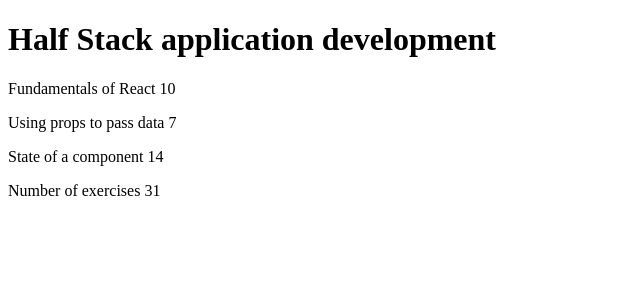
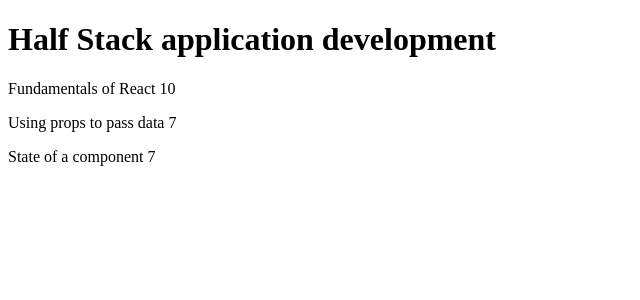
Before and after one commit to JohnKarima/helsinki22, a React (Create React App) app in the folder part1/: page / in a window 1280 px wide. Shown: the top 300 px of the page, without its empty margins (0-640 px from the left). Built offline with nearby package versions, Linux system fonts and the light colour scheme.

Commit message:
1.3. Implemented the use of objects in the application

```diff
--- a/part1/src/App.js
+++ b/part1/src/App.js
@@ -1,34 +1,55 @@
-const Header = (props) => {
-  return <h1>{props.course}</h1>
-}
+// const Header = (props) => {
+//   return <h1>{props.course}</h1>
+// }
 
-const Part = (props) => {
-  return (
-    <p>
-      {props.partName} {props.exerciseNumber}
-    </p>
-  )
-}
-const Content = (props) => {
-  return (
-    <p>
-      <Part partName="Fundamentals of React" exerciseNumber={10} />
-      <Part partName="Using props to pass data" exerciseNumber={7} />
-      <Part partName="State of a component" exerciseNumber={14} />
-    </p>
-  )
-}
+// const Part = (props) => {
+//   return (
+//     <p>
+//       {props.partName} {props.exerciseNumber}
+//     </p>
+//   )
+// }
+// const Content = (props) => {
+//   return (
+//     <p>
+//       <Part partName="Fundamentals of React" exerciseNumber={10} />
+//       <Part partName="Using props to pass data" exerciseNumber={7} />
+//       <Part partName="State of a component" exerciseNumber={14} />
+//     </p>
+//   )
+// }
 
-const Total = (props) => {
-  return <p>Number of exercises {props.totalNumber}</p>
-}
+// const Total = (props) => {
+//   return <p>Number of exercises {props.totalNumber}</p>
+// }
 
 const App = () => {
+  const course = 'Half Stack application development'
+  const part1 = {
+    name: 'Fundamentals of React',
+    exercises: 10,
+  }
+  const part2 = {
+    name: 'Using props to pass data',
+    exercises: 7,
+  }
+  const part3 = {
+    name: 'State of a component',
+    exercises: 14,
+  }
+
   return (
     <div>
-      <Header course="Half Stack application development" />
-      <Content />
-      <Total totalNumber={10 + 7 + 14} />
+      <h1>{course}</h1>
+      <p>
+        {part1.name} {part1.exercises}
+      </p>
+      <p>
+        {part2.name} {part2.exercises}
+      </p>
+      <p>
+        {part3.name} {part2.exercises}
+      </p>
     </div>
   )
 }
```
